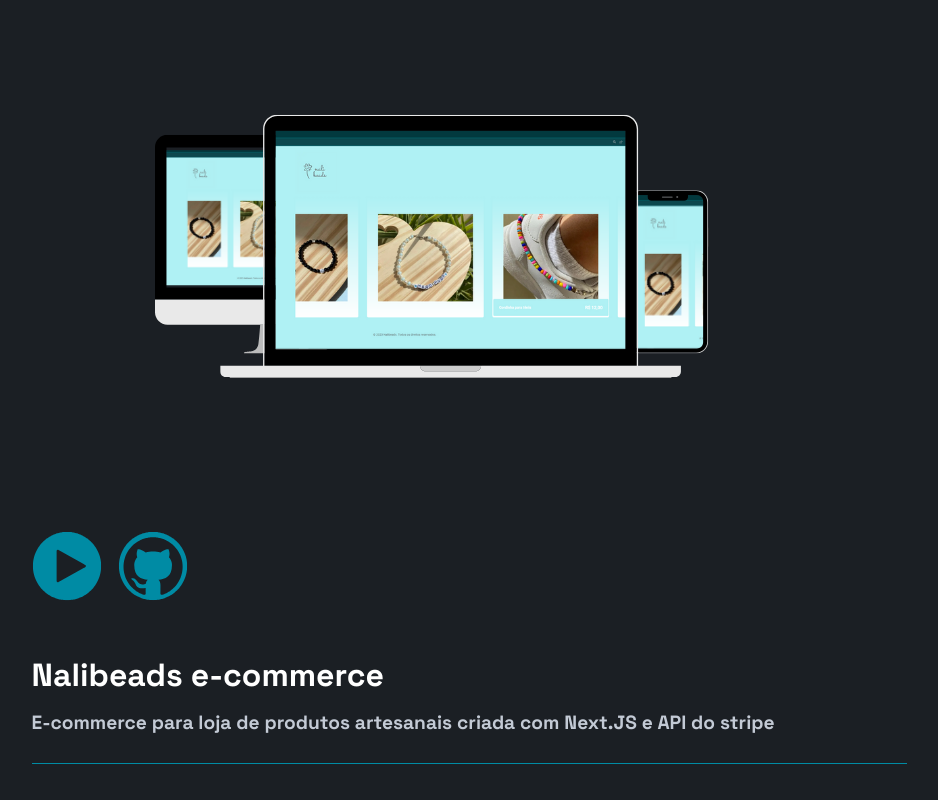
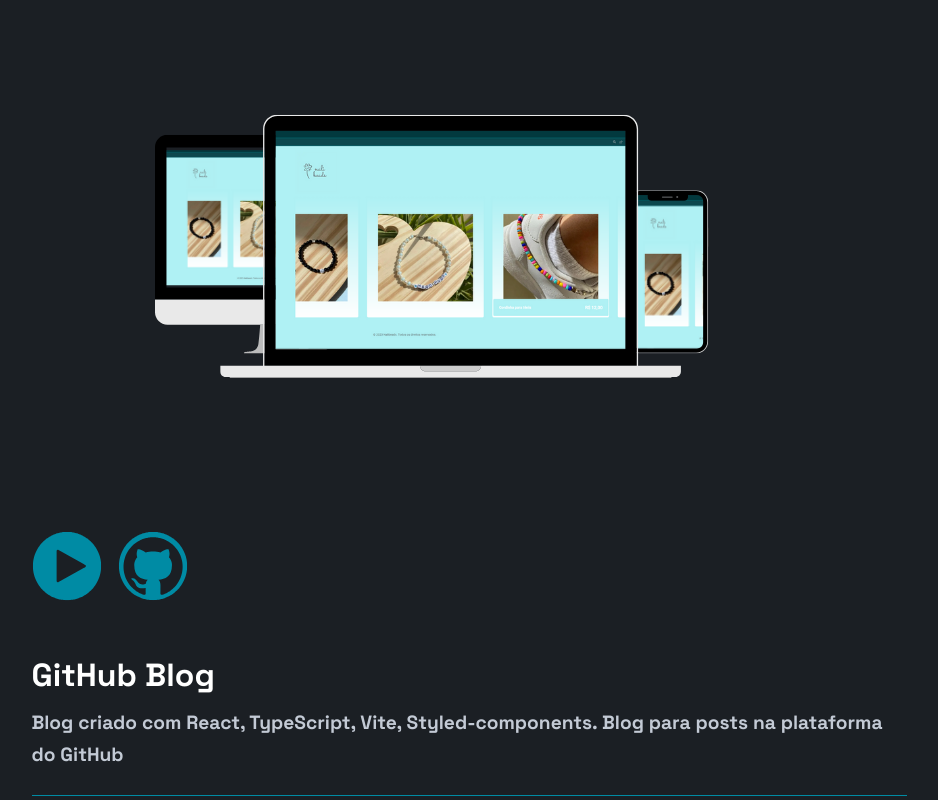
Before and after one commit to tiagosvieira10/my-portfolio, a Next.js app: page /projetos in a window 1280 px wide. Shown: the part 3638-4438 px from the top of the page, without its empty margins (171-1109 px from the left). Built offline with nearby package versions, Linux system fonts and the light colour scheme.

Commit message:
component project adicionado faltando img

```diff
--- a/src/pages/projetos.tsx
+++ b/src/pages/projetos.tsx
@@ -57,6 +57,20 @@
         </VisitProject>
         <h1>Gerenciador de transações financeiras</h1>
         <h3>Projeto elaborado com Vite, TypeScript e API para servidor de dados; com intuito de controlar as entradas, saídas e resumo financeiro</h3>
+      </Projeto>
+
+      <Projeto>
+        <Image src={P4} width={800} height={800} alt=""/>
+        <VisitProject>
+          <Link href={'https://youtu.be/DdLos8jAO40'} target="blank" title='Clique para ver o projeto em funcionamento'>
+            <Image src={videoProject} width={70} height={70} alt="" />
+          </Link>
+          <Link href={'https://github.com/tiagosvieira10/04-shop'} target="blank" title='Link do repositório no GitHub'>
+            <Image src={gitHub} width={70} height={70} alt="" />
+          </Link>
+        </VisitProject>
+        <h1>GitHub Blog</h1>
+        <h3>Blog criado com React, TypeScript, Vite, Styled-components. Blog para posts na plataforma do GitHub</h3>
       </Projeto>
 
       <Projeto>
```
